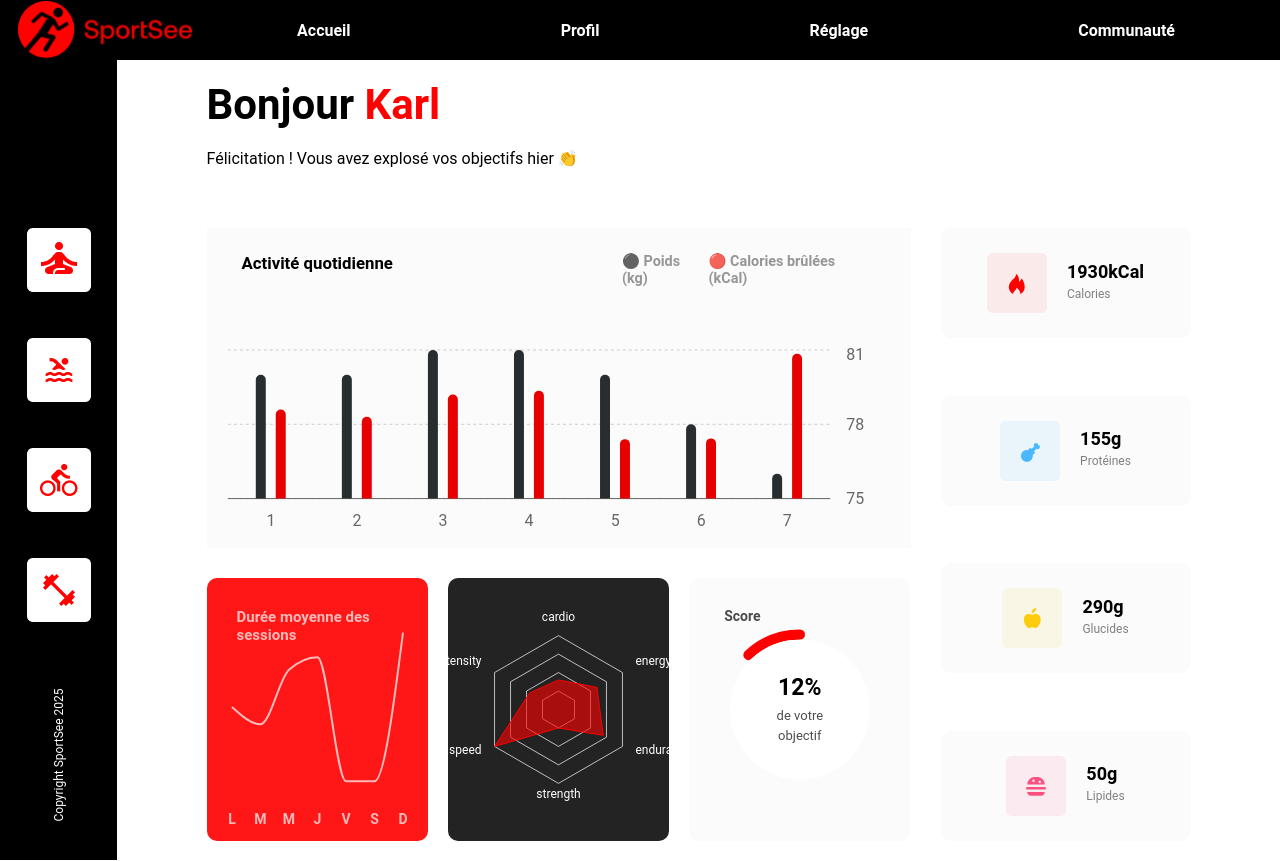
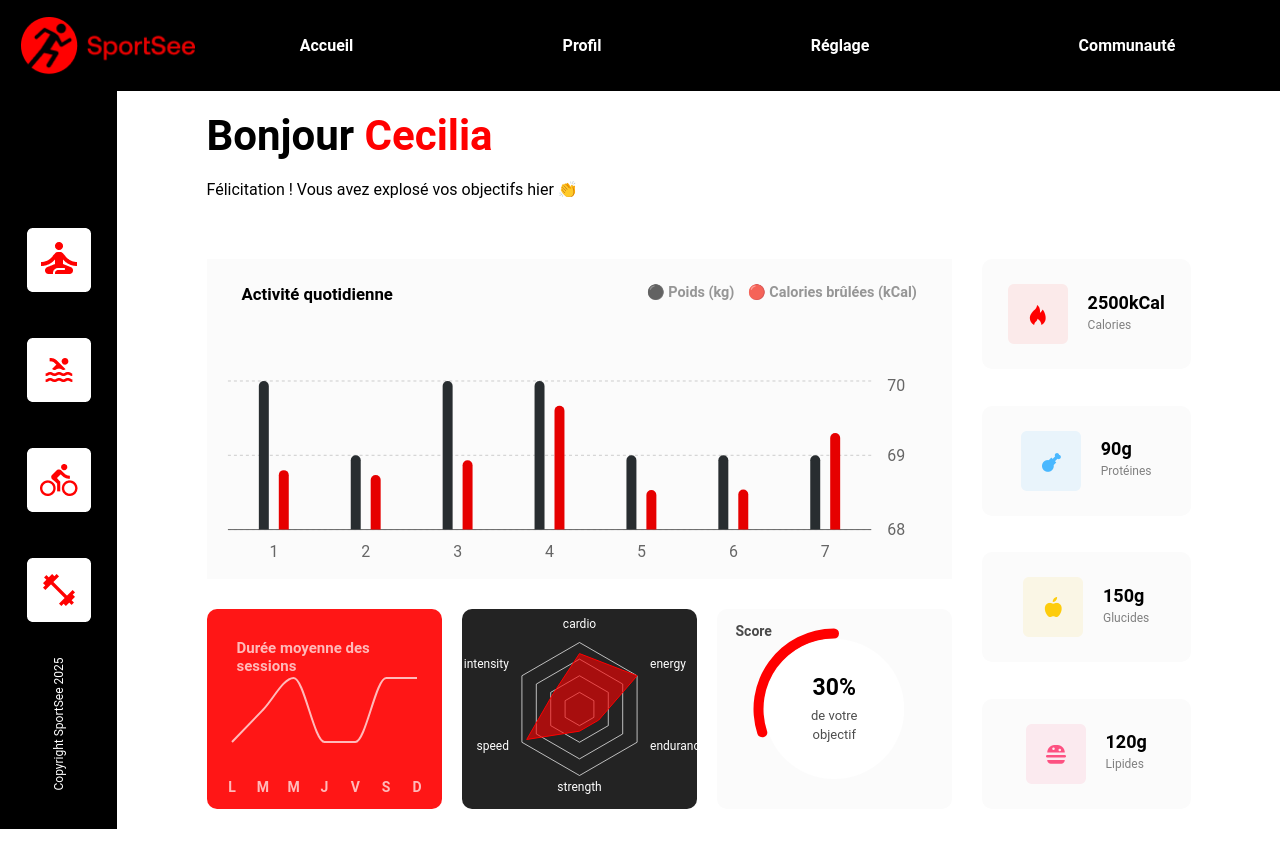
Before and after one commit to PaulG57/Projet_12_SportSee, a React (Vite) app: page / in a window 1280 px wide. After the commit the page ends 829 px from the top, so only its background shows below. Built offline with nearby package versions, Linux system fonts and the light colour scheme; no server answers.

Commit message:
ajustements

```diff
--- a/src/components/Profile.jsx
+++ b/src/components/Profile.jsx
@@ -11,7 +11,7 @@ const Profile = () => {
 
   useEffect(() => {
       const fetchData = async () => {
-          const data = await getUserData(12);
+          const data = await getUserData(18);
           setUser(data);
       };
       fetchData();
--- a/src/styles/averageSessions.css
+++ b/src/styles/averageSessions.css
@@ -1,7 +1,7 @@
 .chart-container {
     position: relative;
     width: 33%;
-    height: 263px;
+    height: 100%;
     background: #ff0000e9;
     border-radius: 10px;
     overflow: hidden;
--- a/src/styles/keyData.css
+++ b/src/styles/keyData.css
@@ -7,7 +7,7 @@
     background: #FBFBFB;
     padding: 25px;
     border-radius: 10px;
-    width: 250px;
+    width: 100%;
   }
 
   .key-data-icon {
@@ -31,4 +31,5 @@
     display: flex;
     flex-direction: column;
     justify-content: space-between;
+    width: 28%;
   }
--- a/src/styles/navbar.css
+++ b/src/styles/navbar.css
@@ -1,10 +1,11 @@
 .navbar {
-  height: 91px;
+  max-height: 91px;
   background-color: black;
   color: white;
   display: flex;
   align-items: center;
   justify-content: end;
+  padding: 20px 0;
 }
 
 .navbar-menu {
@@ -18,6 +19,7 @@
 
 .navbar-logo {
   height: 60px;
+  margin-left: 20px;
 }
 
 .navbar-logo img {
--- a/src/styles/performance.css
+++ b/src/styles/performance.css
@@ -1,6 +1,6 @@
 .radar-container {
     width: 33%;
-    height: 263px;
+    height: 100%;
     background: #232323;
     border-radius: 10px;
 }
--- a/src/styles/scoreChart.css
+++ b/src/styles/scoreChart.css
@@ -1,7 +1,7 @@
 .score-container {
     position: relative;
     width: 33%;
-    height: 263px;
+    height: 100%;
     background: #FBFBFB;
     border-radius: 10px;
     display: flex;
@@ -11,8 +11,8 @@
 
 .score-title {
     position: absolute;
-    top: 30px;
-    left: 35px;
+    top: 7%;
+    left: 8%;
     font-size: 14px;
     opacity: 0.7;
 }
--- a/src/styles/sidebar.css
+++ b/src/styles/sidebar.css
@@ -1,6 +1,5 @@
 .sidebar {
   width: 117px;
-  height: 100%;
   background-color: black;
   color: white;
   display: flex;
```
